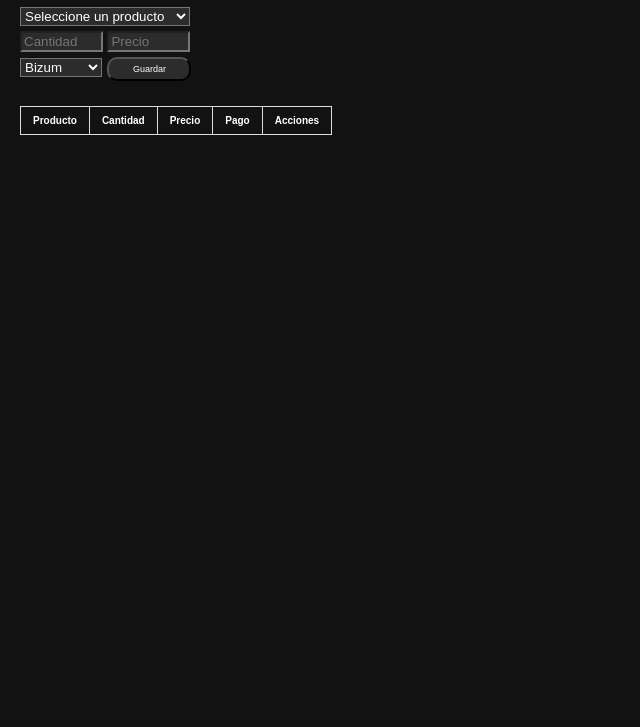
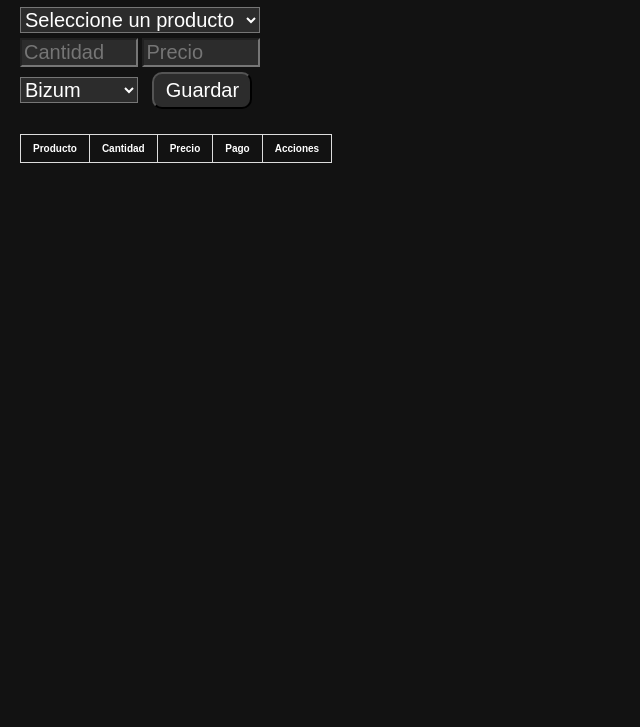
Before and after one commit to Xisus/frontend, a website: page index.html in a window 1280 px wide. Shown: the part 73-800 px from the top of the page, without its empty margins (0-640 px from the left). Drawn offline with Linux system fonts and the light colour scheme; no server answers.

```diff
--- a/styles.css
+++ b/styles.css
@@ -17,32 +17,36 @@
 }
 
 .product_style {
-    width: 170px;
+    width: 240px;
     margin-bottom: 5px;
     background-color: #2c2c2c; /* darker than body background */
     color: #ffffff;
+    font-size: 20px;
 }
 .quantity_style {
-    width: 75px;
+    width: 110px;
     background-color: #2c2c2c; /* darker than body background */
     color: #ffffff;
+    font-size: 20px;
 }
 .price_style {
-    width: 75px;
+    width: 110px;
     background-color: #2c2c2c; /* darker than body background */
     color: #ffffff;
+    font-size: 20px;
 }
 
 .pay_style {
-    width: 82px;
+    width: 118px;
     background-color: #2c2c2c; /* darker than body background */
     color: #ffffff;
+    font-size: 20px;
 }
 
 .save_button {
-    margin-left: 1px;
-    width: 84px;
-    font-size: xx-small;
+    margin-left: 10px;
+    width: 100px;
+    font-size: 20px;
 }
 
 button {
```
